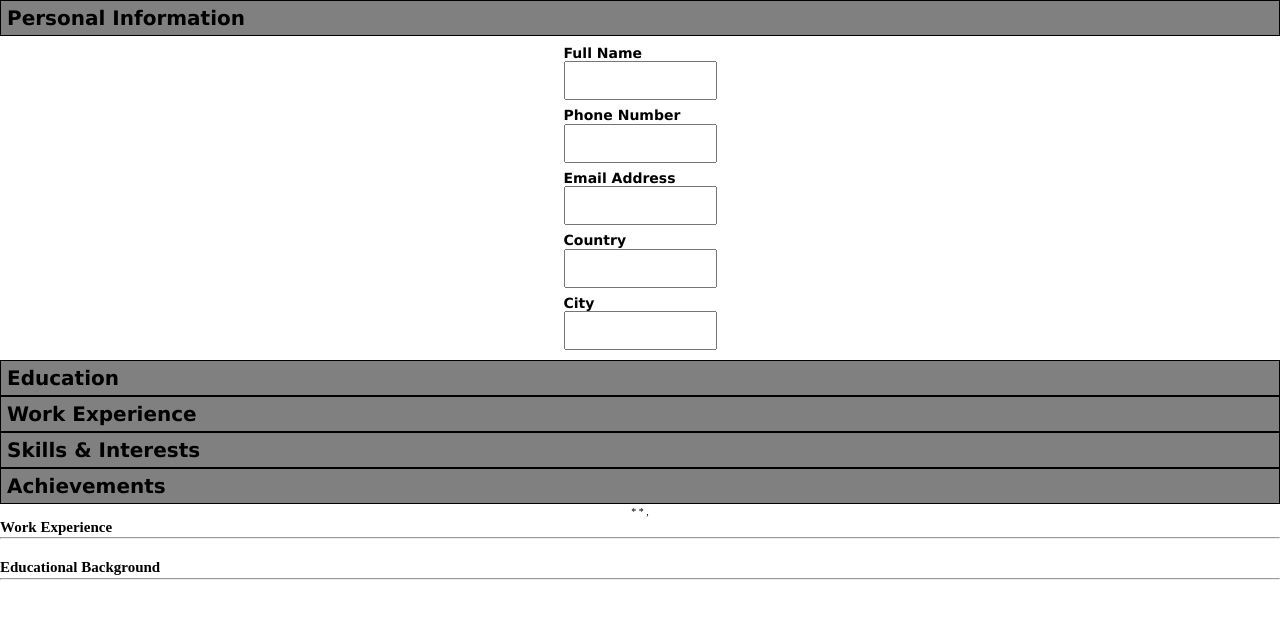
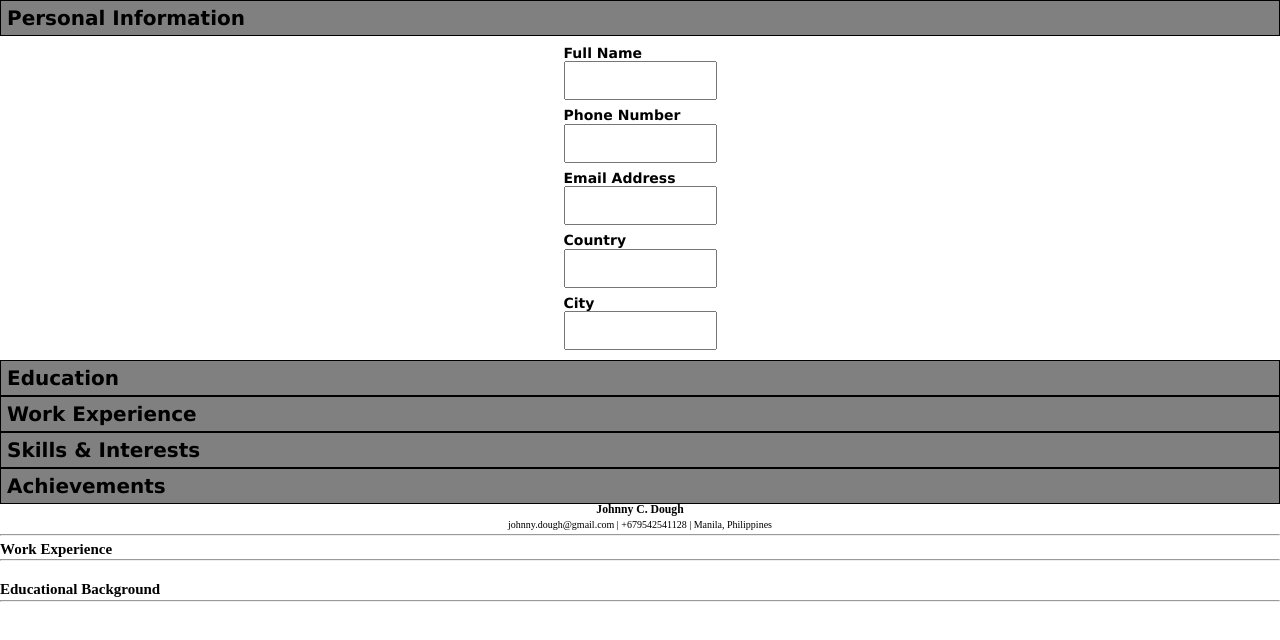
Before and after one commit to Viveyd/cv-maker, a React (Vite) app: page / in a window 1280 px wide. Shown: the top 640 px of the page. Built offline with nearby package versions, Linux system fonts and the light colour scheme.

Commit message:
Add personal section to Preview

```diff
--- a/src/Preview.jsx
+++ b/src/Preview.jsx
@@ -2,11 +2,17 @@ export default function Preview({ data }) {
   const { personal, education, experience, skills, achievements } = data;
   return (
     <section className="preview">
-      <h1> {personal.name}</h1>
-      <p>
-        {personal.email} * {personal.phone} * {personal.city},{" "}
-        {personal.country}
-      </p>
+      <section className="personal">
+        <h1> {personal.name || "Johnny C. Dough"}</h1>
+        <span>
+          {`${personal.email || "johnny.dough@gmail.com"} | ${
+            personal.phone || "+679542541128"
+          } | ${personal.city || "Manila"}, ${
+            personal.country || "Philippines"
+          }`}
+        </span>
+      </section>
+      <hr></hr>
       <section className="experience">
         <h2>Work Experience</h2>
         <hr></hr>
```
